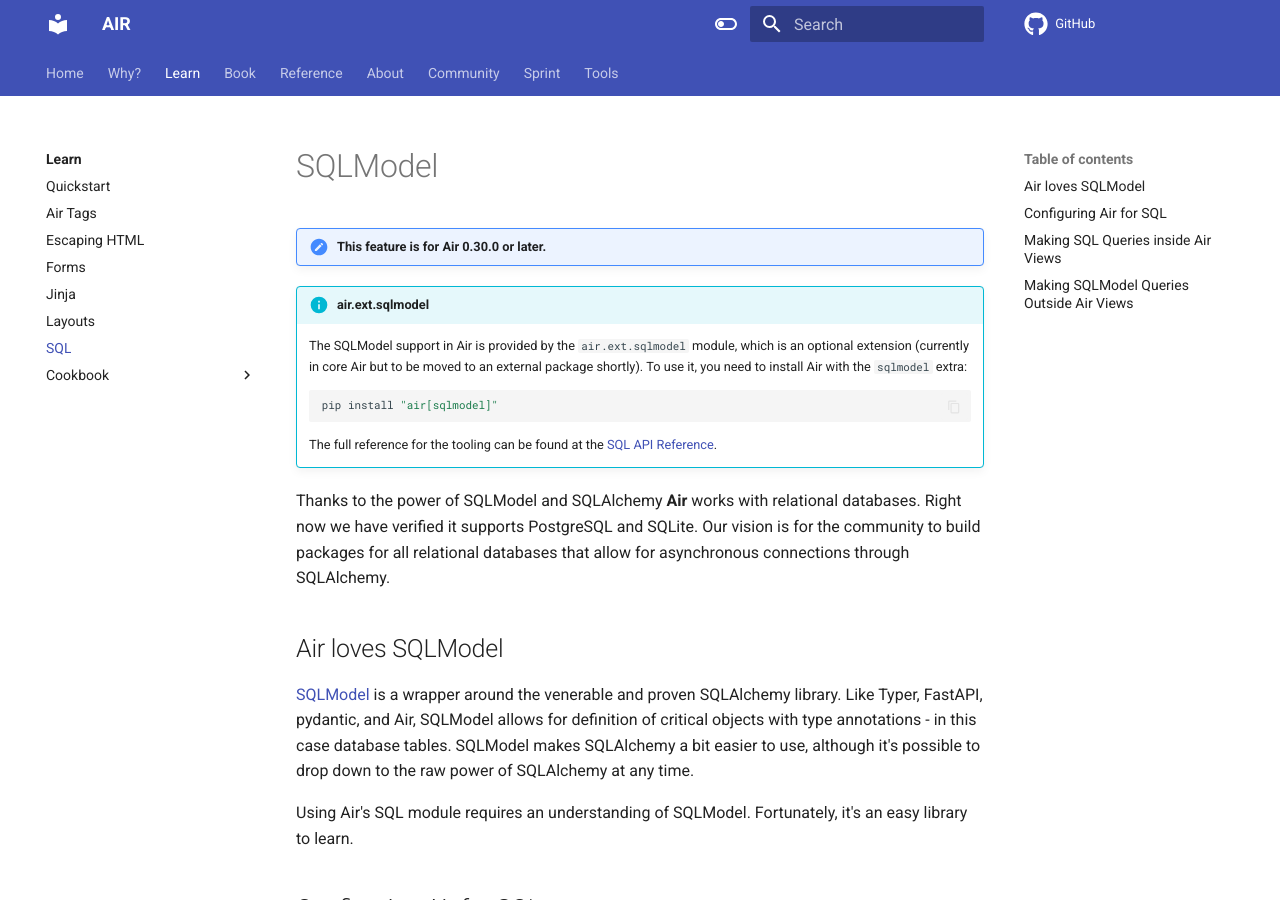
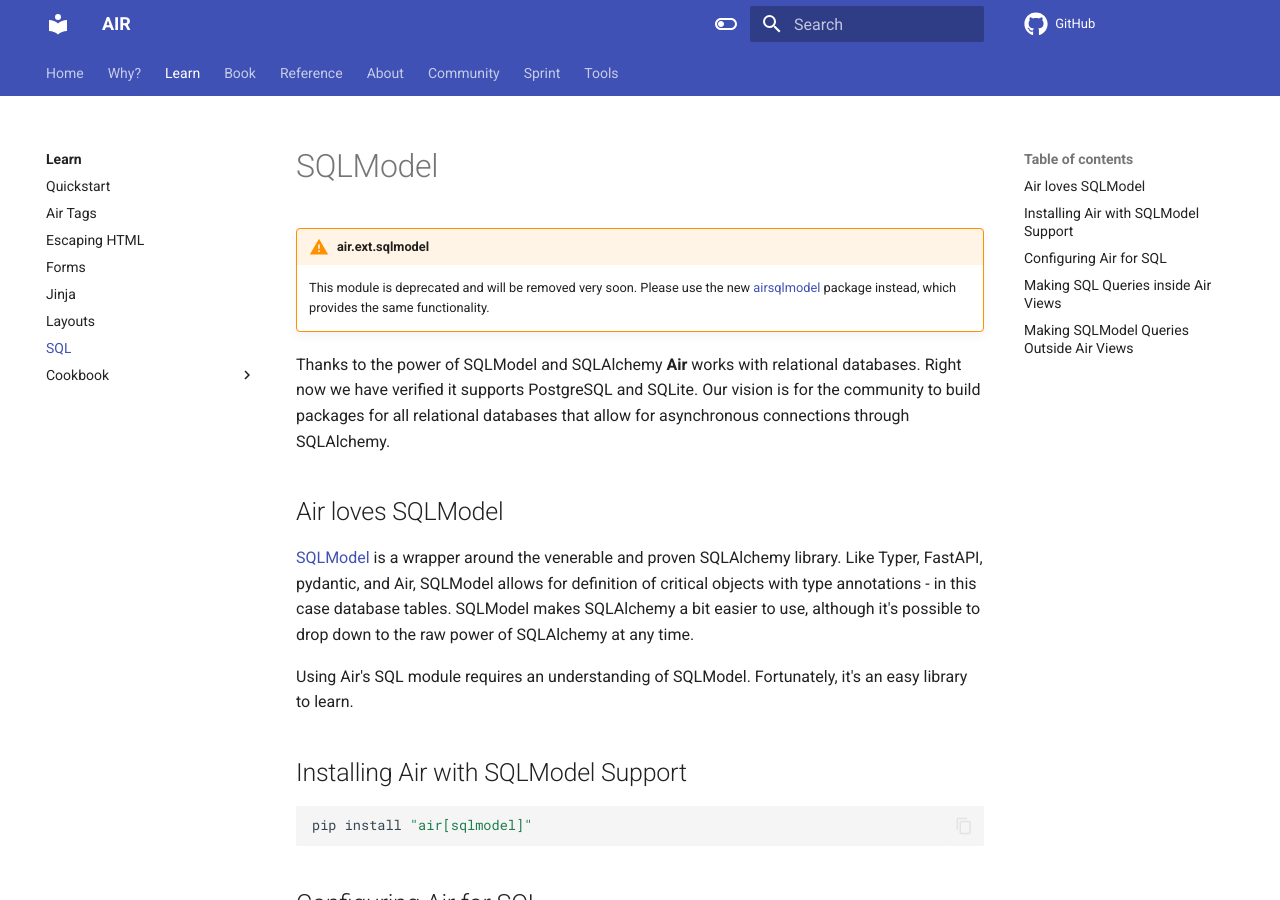
Before and after one commit to feldroy/air, an MkDocs documentation site: the page built from docs/learn/sqlmodel.md, in a window 1280 px wide and 900 px high. Built offline with MkDocs 1.6.1 and Material for MkDocs 9.7.7, drawn with Linux system fonts in a browser that asks for light colours; comment, search, counter and statistics services are not loaded.

Commit message:
Deprecation of sqlmodel

````diff
--- a/docs/learn/sqlmodel.md
+++ b/docs/learn/sqlmodel.md
@@ -1,15 +1,7 @@
 # SQLModel
 
-!!! note "This feature is for Air 0.30.0 or later."
-
-!!! info "air.ext.sqlmodel"
-    The SQLModel support in Air is provided by the `air.ext.sqlmodel` module, which is an optional extension (currently in core Air but to be moved to an external package shortly). To use it, you need to install Air with the `sqlmodel` extra:
-
-    ```bash
-    pip install "air[sqlmodel]"
-    ```
-
-    The full reference for the tooling can be found at the [SQL API Reference](../api/ext/sqlmodel.md).
+!!! warning "air.ext.sqlmodel"
+    This module is deprecated and will be removed very soon. Please use the new [airsqlmodel](https://pypi.org/project/airsqlmodel) package instead, which provides the same functionality.
 
 Thanks to the power of SQLModel and SQLAlchemy **Air** works with relational databases. Right now we have verified it supports PostgreSQL and SQLite. Our vision is for the community to build packages for all relational databases that allow for asynchronous connections through SQLAlchemy.
 
@@ -18,6 +10,12 @@ Thanks to the power of SQLModel and SQLAlchemy **Air** works with relational dat
 [SQLModel](https://sqlmodel.tiangolo.com/) is a wrapper around the venerable and proven SQLAlchemy library. Like Typer, FastAPI, pydantic, and Air, SQLModel allows for definition of critical objects with type annotations - in this case database tables. SQLModel makes SQLAlchemy a bit easier to use, although it's possible to drop down to the raw power of SQLAlchemy at any time.
 
 Using Air's SQL module requires an understanding of SQLModel. Fortunately, it's an easy library to learn.
+
+## Installing Air with SQLModel Support
+
+```bash
+pip install "air[sqlmodel]"
+```
 
 ## Configuring Air for SQL
 
````
Also changed, not shown: docs/api/ext/sqlmodel.md (+3 -0 lines), pyproject.toml (+7 -2 lines), 1 other file.
